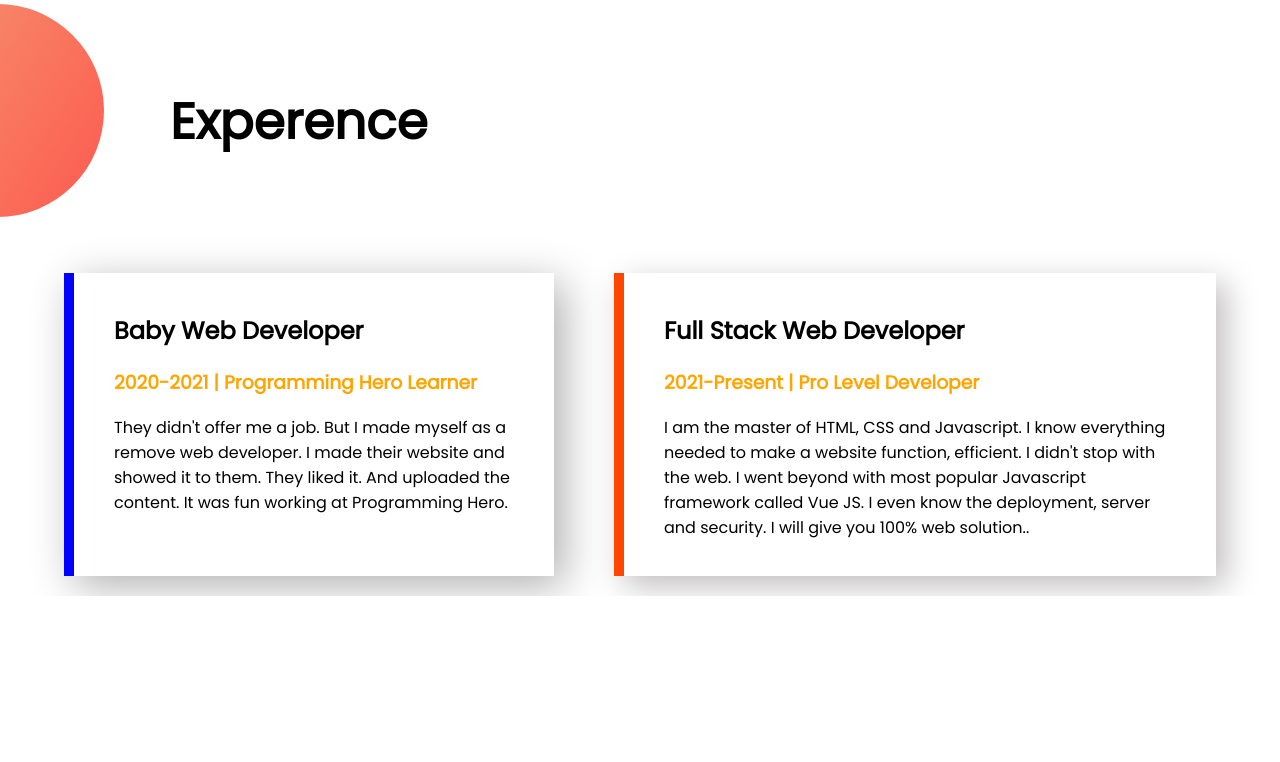
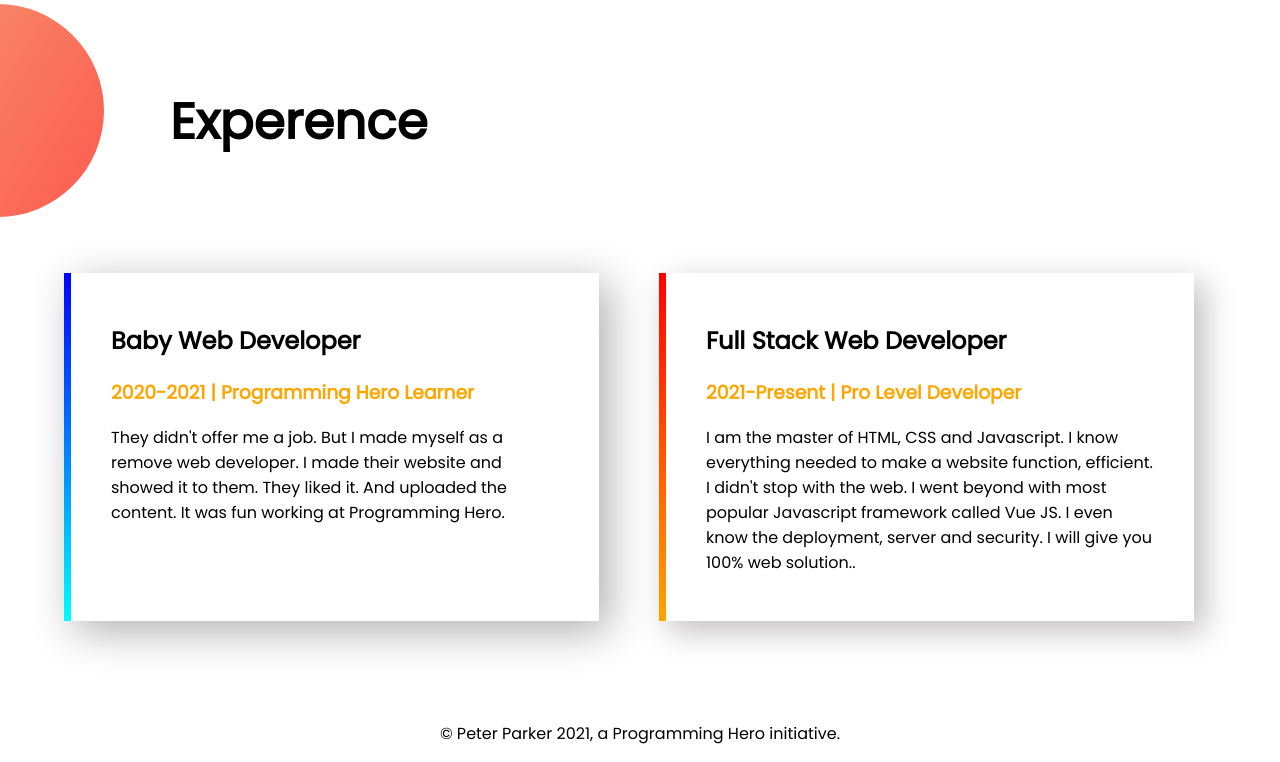
Before and after one commit to FoyazAhmed/foyaz-fortfolio, a plain HTML site: page index.html in a window 1280 px wide. Shown: the part 959-1721 px from the top of the page. Before the commit the page ends 1555 px from the top, so only its background shows below. Drawn offline with Linux system fonts and the light colour scheme.

Commit message:
footer add

```diff
--- a/index.html
+++ b/index.html
@@ -53,7 +53,7 @@
     </section>
     <secttion class="developers">
         <div class="developer flexiable-sec">
-            <div class="blue-border ">
+            <div class="blue-border " id="web-dev">
                 <h2>Baby Web Developer</h2>
                 <h3 class="orange-color">2020-2021 | Programming Hero Learner</h3>
                 <p>They didn't offer me a job. But I made myself as a remove web developer. I made their website and
@@ -72,13 +72,9 @@
 
         </div>
     </secttion>
-    <div>
-        <h2></h2>
-        <h2></h2>
-        <h2></h2>
-        <h2></h2>
-    </div>
-
+    <footer>
+        <p>© Peter Parker 2021, a Programming Hero initiative.</p>
+    </footer>
 </body>
 
 </html>
--- a/style.css
+++ b/style.css
@@ -65,21 +65,30 @@ body{
 }
 .blue-border{
      box-shadow: 10px 10px 40px rgb(177, 176, 176);
-     border-left: 10px solid blue;
      margin-left:60px;
      margin-top:40px;
-     max-width: 40%;
-     padding: 20px 40px;
-       margin-left:5%
+     max-width: 35%;
+     padding: 30px 40px;
+     margin-left:5%;
+    border-left:7px solid;
+    border-image:linear-gradient(blue, cyan);
+    border-image-slice: 1;
 
 }
 .orange-border{
      box-shadow: 10px 10px 30px rgb(192, 189, 189);
-     border-left: 10px solid orangered;
      margin-left:60px;
      margin-top:40px;
-     max-width: 40%;
-     padding: 20px 40px;
-     margin-right:5%
+     max-width: 35%;
+     padding: 30px 40px;
+     margin-right:5%;
+     border-left:7px solid;
+    border-image: linear-gradient(red,orange);
+    border-image-slice:1;
 
 }
+
+footer p{
+    text-align: center;
+    margin-top:100px;
+}
```
